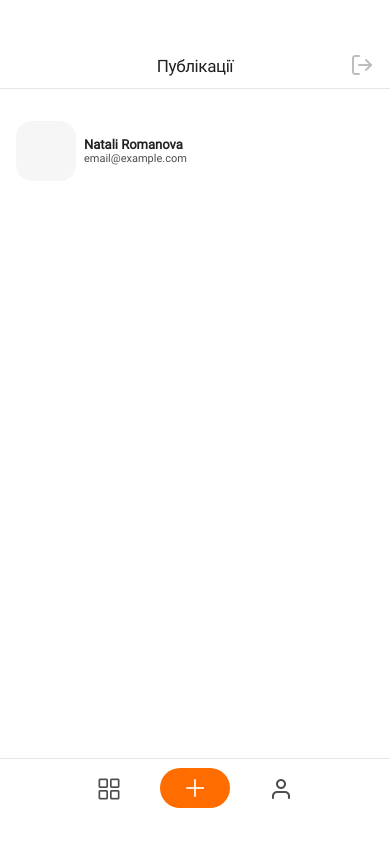
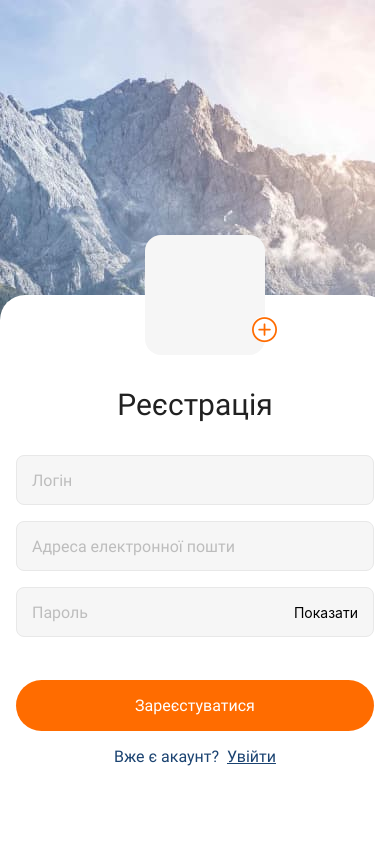
Before and after one commit to UserAndrii/react-native-profile-project, a React Native app: screen / in a window 390 px wide. Built offline with nearby package versions, Linux system fonts and the light colour scheme.

Commit message:
add KeyboardAvoidingView

```diff
--- a/App.js
+++ b/App.js
@@ -1,5 +1,9 @@
 import { useFonts } from "expo-font";
-import { ImageBackground, StyleSheet } from "react-native";
+import {
+  ImageBackground,
+  KeyboardAvoidingView,
+  StyleSheet,
+} from "react-native";
 
 import RegistrationScreen from "./src/screens/RegistrationScreen";
 import LoginScreen from "./src/screens/LoginScreen";
@@ -8,7 +12,7 @@ import bgImage from "./src/images/bg-mobile-photo.jpg";
 import { useState } from "react";
 
 export default function App() {
-  const [screens, useScreens] = useState(!true);
+  const [screens, useScreens] = useState(true);
 
   const [fontsLoaded] = useFonts({
     Roboto: require("./src/fonts/Roboto-Regular.ttf"),
@@ -20,8 +24,9 @@ export default function App() {
 
   return (
     <ImageBackground source={bgImage} style={styles.backgroundImage}>
-      {/* {screens ? <RegistrationScreen /> : <LoginScreen />} */}
-      <PostsScreen />
+      {screens ? <RegistrationScreen /> : <LoginScreen />}
+
+      {/* <PostsScreen /> */}
     </ImageBackground>
   );
 }
--- a/src/screens/RegistrationScreen.jsx
+++ b/src/screens/RegistrationScreen.jsx
@@ -17,12 +17,16 @@ import AuthorisationLinkTo from "../components/AuthorisationLinkTo";
 export default function RegistrationScreen() {
   return (
     <TouchableWithoutFeedback onPress={Keyboard.dismiss}>
+      <KeyboardAvoidingView
+        behavior={Platform.OS == "ios" ? "padding" : "height"}
+        keyboardVerticalOffset={Platform.OS == "ios" ? 0 : 100}
+        style={{ flex: 1, justifyContent: "flex-end" }}
+      >
         <View style={styles.container}>
           <ImageBackground style={styles.avatar}>
             <View style={styles.icon}>
               <AntDesign name="pluscircleo" size={25} color="#FF6C00" />
             </View>
-
             {/* <View style={styles.icon}>
           <AntDesign name="closecircleo" size={25} color="#BDBDBD" />
         </View> */}
@@ -30,15 +34,12 @@ export default function RegistrationScreen() {
 
           <Text style={styles.title}>Реєстрація</Text>
 
-        <KeyboardAvoidingView
-          behavior={Platform.OS == "ios" ? "padding" : "height"}
-        >
           <RegistrationForm />
-        </KeyboardAvoidingView>
 
           <ButtonFormSubmit text="Зареєстуватися" />
           <AuthorisationLinkTo question="Вже є акаунт? " action="Увійти" />
         </View>
+      </KeyboardAvoidingView>
     </TouchableWithoutFeedback>
   );
 }
@@ -46,7 +47,8 @@ export default function RegistrationScreen() {
 const styles = StyleSheet.create({
   container: {
     position: "relative",
-    marginTop: "auto",
+    // marginTop: "auto",
+    justifyContent: "flex-end",
     borderTopLeftRadius: 25,
     borderTopRightRadius: 25,
     paddingHorizontal: 16,
```
Lines whose indentation alone changed are shown as unchanged.
